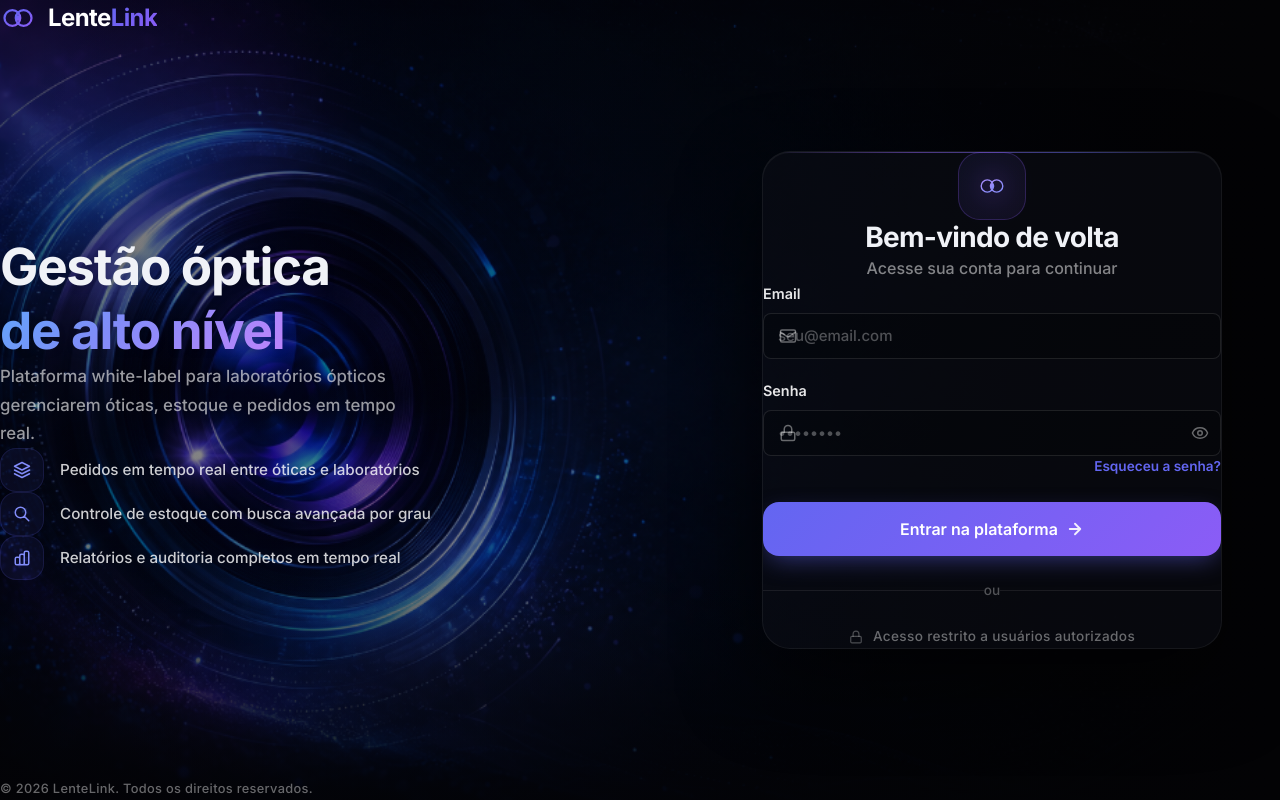
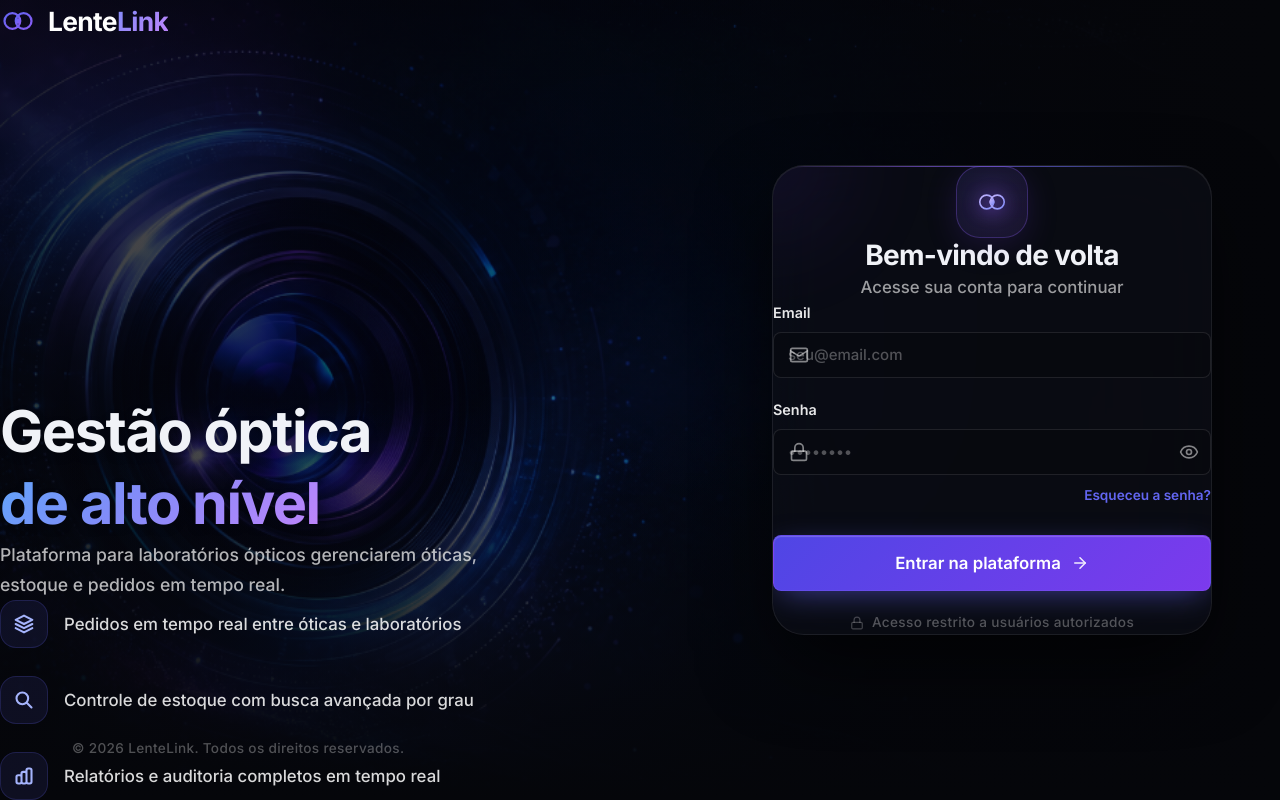
Before and after one commit to MKALLENBACH/opticallab, a Next.js app: page /login in a window 1280 px wide. Built offline with nearby package versions, Linux system fonts and the light colour scheme.

Commit message:
style: fix input icon overlap and perfect login UI/UX refinement

```diff
--- a/src/app/(auth)/layout.tsx
+++ b/src/app/(auth)/layout.tsx
@@ -6,27 +6,28 @@ export default function AuthLayout({
   children: React.ReactNode;
 }) {
   return (
-    <div className="min-h-screen flex relative overflow-hidden bg-[#030305]">
+    <div className="min-h-screen flex flex-col lg:flex-row relative overflow-hidden bg-[#05060A]">
       {/* ─── Full Background Image ─── */}
       <div className="fixed inset-0 pointer-events-none z-0">
         <Image
           src="/bg-login.png"
           alt="Background"
           fill
-          className="object-cover object-[70%_center] lg:object-[25%_center] opacity-90 mix-blend-screen"
+          className="object-cover object-[70%_center] lg:object-[25%_center] opacity-80 mix-blend-screen"
           quality={100}
           priority
         />
         {/* Soft overlay to guarantee contrast and blending */}
-        <div className="absolute inset-0 bg-[radial-gradient(circle_at_center,transparent_0%,rgba(3,3,5,0.6)_100%)]" />
-        <div className="absolute inset-0 bg-gradient-to-r from-transparent via-[rgba(3,3,5,0.4)] to-[#030305] lg:to-[#030305]" />
+        <div className="absolute inset-0 bg-[radial-gradient(circle_at_center,transparent_0%,rgba(5,6,10,0.7)_100%)]" />
 
-        {/* Extra dark gradient from bottom for footer legibility */}
-        <div className="absolute bottom-0 left-0 right-0 h-[30vh] bg-gradient-to-t from-[#030305] to-transparent opacity-80" />
+        {/* Gradients to fade out the image on the right for the card and ensure legibility */}
+        <div className="absolute inset-0 bg-gradient-to-r from-[rgba(5,6,10,0.4)] via-[rgba(5,6,10,0.3)] to-[#05060A] lg:to-[#05060A]" />
+        <div className="absolute inset-0 bg-gradient-to-t from-[#05060A] via-transparent to-[rgba(5,6,10,0.2)] lg:to-transparent" />
       </div>
 
       {/* ─── Left Panel: Content ─── */}
-      <div className="hidden lg:flex lg:flex-col lg:w-[50%] xl:w-[55%] flex-shrink-0 relative z-10 px-12 xl:px-20 py-14 justify-between">
+      {/* Hidden on mobile completely? No, user said "Priorizar o card de login. Reduzir ou ocultar elementos decorativos se necessário." Let's keep it hidden on mobile and let the card take over, or show a simplified logo. The logo is inside the card container on mobile. So hiding left panel on mobile is perfect. */}
+      <div className="hidden lg:flex lg:flex-col lg:w-[50%] xl:w-[55%] flex-shrink-0 relative z-10 px-12 xl:px-[72px] py-14 justify-between">
 
         {/* Logo top-left */}
         <div className="flex items-center gap-3">
@@ -41,17 +42,17 @@ export default function AuthLayout({
             <circle cx="42" cy="32" r="14" stroke="url(#ll-g1)" strokeWidth="4" fill="none"/>
             <circle cx="32" cy="32" r="5" fill="url(#ll-g1)"/>
           </svg>
-          <span className="font-bold text-2xl tracking-tight">
+          <span className="font-bold text-[1.65rem] tracking-tight">
             <span style={{ color: '#fff' }}>Lente</span>
-            <span style={{ background: 'linear-gradient(135deg,#6366f1,#8b5cf6)', WebkitBackgroundClip: 'text', WebkitTextFillColor: 'transparent' }}>Link</span>
+            <span style={{ background: 'linear-gradient(135deg,#818cf8,#c084fc)', WebkitBackgroundClip: 'text', WebkitTextFillColor: 'transparent' }}>Link</span>
           </span>
         </div>
 
         {/* Text Content */}
-        <div className="max-w-[500px] mt-auto mb-[12vh]">
+        <div className="w-full max-w-[560px] mt-auto mb-[12vh] flex flex-col">
           <h1
-            className="text-white font-extrabold leading-[1.05] mb-6 tracking-tight drop-shadow-md"
-            style={{ fontSize: 'clamp(2.5rem, 4vw, 3.8rem)' }}
+            className="text-white font-extrabold leading-[1.1] mb-6 tracking-tight drop-shadow-lg"
+            style={{ fontSize: 'clamp(2.5rem, 4.5vw, 4rem)' }}
           >
             Gestão óptica<br />
             <span style={{
@@ -62,11 +63,11 @@ export default function AuthLayout({
               de alto nível
             </span>
           </h1>
-          <p className="text-white/60 text-[1.05rem] leading-relaxed mb-10 max-w-[420px] font-medium">
-            Plataforma white-label para laboratórios ópticos gerenciarem óticas, estoque e pedidos em tempo real.
+          <p className="text-white/70 text-[1.1rem] leading-relaxed mb-12 max-w-[480px] font-medium">
+            Plataforma para laboratórios ópticos gerenciarem óticas, estoque e pedidos em tempo real.
           </p>
 
-          <ul className="space-y-6">
+          <ul className="flex flex-col gap-7">
             {[
               { text: 'Pedidos em tempo real entre óticas e laboratórios', icon: 'M12 2L2 7l10 5 10-5-10-5zM2 17l10 5 10-5M2 12l10 5 10-5' },
               { text: 'Controle de estoque com busca avançada por grau', icon: 'M21 21l-6-6m2-5a7 7 0 11-14 0 7 7 0 0114 0z' },
@@ -74,31 +75,33 @@ export default function AuthLayout({
             ].map((feat, i) => (
               <li key={i} className="flex items-center gap-4 group">
                 <div
-                  className="w-11 h-11 rounded-xl flex items-center justify-center flex-shrink-0 transition-all duration-300 group-hover:scale-105 group-hover:shadow-[0_0_15px_rgba(99,102,241,0.3)]"
-                  style={{ background: 'rgba(99,102,241,0.08)', border: '1px solid rgba(99,102,241,0.15)' }}
+                  className="w-12 h-12 rounded-xl flex items-center justify-center flex-shrink-0 transition-all duration-300 group-hover:scale-105 group-hover:shadow-[0_0_20px_rgba(99,102,241,0.25)] relative"
+                  style={{ background: 'rgba(99,102,241,0.1)', border: '1px solid rgba(99,102,241,0.2)' }}
                 >
-                  <svg xmlns="http://www.w3.org/2000/svg" width="18" height="18" viewBox="0 0 24 24" fill="none" stroke="#818cf8" strokeWidth="2" strokeLinecap="round" strokeLinejoin="round">
+                  <div className="absolute inset-0 bg-white/5 opacity-0 group-hover:opacity-100 rounded-xl transition-opacity" />
+                  <svg xmlns="http://www.w3.org/2000/svg" width="20" height="20" viewBox="0 0 24 24" fill="none" stroke="#a5b4fc" strokeWidth="2.5" strokeLinecap="round" strokeLinejoin="round" className="relative z-10">
                     <path d={feat.icon}/>
                   </svg>
                 </div>
-                <span className="text-white/80 text-[0.95rem] font-medium leading-tight">{feat.text}</span>
+                <span className="text-white/85 text-[1.05rem] font-medium leading-tight group-hover:text-white transition-colors">{feat.text}</span>
               </li>
             ))}
           </ul>
         </div>
 
-        {/* Footer */}
-        <p className="text-white/40 text-[0.8rem] font-medium tracking-wide">
-          © {new Date().getFullYear()} LenteLink. Todos os direitos reservados.
-        </p>
       </div>
 
       {/* ─── Right Panel: Form ─── */}
-      <div className="flex-1 flex flex-col justify-center items-center px-6 py-12 sm:px-12 relative z-10 animate-fade-in">
-        <div className="w-full max-w-[460px]">
+      <div className="flex-1 flex flex-col justify-center items-center px-6 py-12 sm:px-12 relative z-10 w-full min-h-screen lg:min-h-0">
+        <div className="w-full max-w-[440px] relative">
           {children}
         </div>
       </div>
+
+      {/* Absolute positioned Footer to attach to the bottom left properly on desktop */}
+      <p className="absolute bottom-6 left-6 lg:bottom-10 lg:left-12 xl:left-[72px] text-white/30 text-[0.85rem] font-medium tracking-wide z-10 hidden lg:block">
+        © {new Date().getFullYear()} LenteLink. Todos os direitos reservados.
+      </p>
     </div>
   );
 }
--- a/src/app/(auth)/login/page.tsx
+++ b/src/app/(auth)/login/page.tsx
@@ -7,11 +7,11 @@ export const metadata = {
 
 export default function LoginPage() {
   return (
-    <div className="w-full">
+    <div className="w-full relative z-20">
 
       {/* Mobile-only logo */}
       <div className="lg:hidden mb-10 flex justify-center items-center gap-3">
-        <svg xmlns="http://www.w3.org/2000/svg" width="32" height="32" viewBox="0 0 64 64" fill="none">
+        <svg xmlns="http://www.w3.org/2000/svg" width="36" height="36" viewBox="0 0 64 64" fill="none">
           <defs>
             <linearGradient id="ll-mob" x1="0%" y1="0%" x2="100%" y2="100%">
               <stop offset="0%" stopColor="#6366f1"/>
@@ -22,7 +22,7 @@ export default function LoginPage() {
           <circle cx="42" cy="32" r="14" stroke="url(#ll-mob)" strokeWidth="4" fill="none"/>
           <circle cx="32" cy="32" r="5" fill="url(#ll-mob)"/>
         </svg>
-        <span className="font-bold text-2xl tracking-tight">
+        <span className="font-bold text-[1.75rem] tracking-tight">
           <span style={{ color: '#fff' }}>Lente</span>
           <span style={{ background: 'linear-gradient(135deg,#6366f1,#8b5cf6)', WebkitBackgroundClip: 'text', WebkitTextFillColor: 'transparent' }}>Link</span>
         </span>
@@ -30,36 +30,43 @@ export default function LoginPage() {
 
       {/* Premium Glass card */}
       <div
-        className="rounded-[28px] overflow-hidden relative"
+        className="rounded-[32px] overflow-hidden relative w-full"
         style={{
-          background: 'rgba(15, 17, 26, 0.45)',
-          border: '1px solid rgba(255, 255, 255, 0.06)',
-          boxShadow: '0 32px 80px rgba(0, 0, 0, 0.5), inset 0 1px 0 rgba(255, 255, 255, 0.05)',
-          backdropFilter: 'blur(32px)',
+          background: 'rgba(16, 18, 27, 0.55)',
+          border: '1px solid rgba(255, 255, 255, 0.08)',
+          boxShadow: '0 32px 80px -10px rgba(0, 0, 0, 0.7), inset 0 1px 0 rgba(255, 255, 255, 0.07)',
+          backdropFilter: 'blur(40px)',
         }}
       >
         {/* Soft top gradient line for depth */}
         <div
-          className="absolute top-0 left-0 right-0 h-[1px] opacity-60"
+          className="absolute top-0 left-0 right-0 h-[1px] opacity-70"
           style={{ background: 'linear-gradient(90deg, transparent, rgba(139, 92, 246, 0.8), rgba(99, 102, 241, 0.8), transparent)' }}
         />
 
-        <div className="px-8 py-10 sm:p-12">
+        {/* Dynamic Inner Glow */}
+        <div
+          className="absolute -top-32 -left-32 w-64 h-64 rounded-full pointer-events-none opacity-20"
+          style={{ background: 'radial-gradient(circle, rgba(124, 58, 237, 0.5) 0%, transparent 70%)', filter: 'blur(40px)' }}
+        />
+
+        <div className="px-8 py-10 sm:px-12 sm:py-14 relative z-10">
 
           {/* Icon */}
           <div className="flex justify-center mb-8">
             <div
-              className="w-[68px] h-[68px] rounded-[22px] flex items-center justify-center relative group"
+              className="w-[72px] h-[72px] rounded-[24px] flex items-center justify-center relative group"
               style={{
-                background: 'linear-gradient(135deg, rgba(99,102,241,0.08) 0%, rgba(139,92,246,0.08) 100%)',
-                border: '1px solid rgba(139,92,246,0.25)',
+                background: 'linear-gradient(135deg, rgba(99,102,241,0.12) 0%, rgba(139,92,246,0.12) 100%)',
+                border: '1px solid rgba(139,92,246,0.3)',
+                boxShadow: '0 8px 32px rgba(124, 58, 237, 0.15)',
               }}
             >
-              <div className="absolute inset-0 rounded-[22px] opacity-60 bg-[radial-gradient(circle_at_center,rgba(139,92,246,0.3)_0%,transparent_60%)] blur-md transition-opacity duration-500 group-hover:opacity-100" />
-              <svg xmlns="http://www.w3.org/2000/svg" width="30" height="30" viewBox="0 0 64 64" fill="none" className="relative z-10">
+              <div className="absolute inset-0 rounded-[24px] opacity-70 bg-[radial-gradient(circle_at_center,rgba(139,92,246,0.4)_0%,transparent_60%)] blur-md transition-opacity duration-500 group-hover:opacity-100" />
+              <svg xmlns="http://www.w3.org/2000/svg" width="34" height="34" viewBox="0 0 64 64" fill="none" className="relative z-10 drop-shadow-[0_2px_8px_rgba(139,92,246,0.6)]">
                 <defs>
                   <linearGradient id="ll-icon" x1="0%" y1="0%" x2="100%" y2="100%">
-                    <stop offset="0%" stopColor="#a78bfa"/>
+                    <stop offset="0%" stopColor="#c4b5fd"/>
                     <stop offset="100%" stopColor="#818cf8"/>
                   </linearGradient>
                 </defs>
@@ -72,10 +79,10 @@ export default function LoginPage() {
 
           {/* Headline */}
           <div className="text-center mb-10">
-            <h2 className="text-[1.6rem] sm:text-[1.8rem] font-extrabold text-white tracking-tight mb-2">
+            <h2 className="text-[1.75rem] font-extrabold text-white tracking-tight mb-3">
               Bem-vindo de volta
             </h2>
-            <p className="text-white/50 text-[1rem] font-medium">
+            <p className="text-white/60 text-[1.05rem] font-medium">
               Acesse sua conta para continuar
             </p>
           </div>
@@ -85,6 +92,13 @@ export default function LoginPage() {
 
         </div>
       </div>
+
+      {/* Footer for mobile only, shown outside the card */}
+      <div className="lg:hidden mt-8 text-center">
+        <p className="text-white/30 text-[0.85rem] font-medium tracking-wide">
+          © {new Date().getFullYear()} LenteLink.<br />Todos os direitos reservados.
+        </p>
+      </div>
     </div>
   );
 }
--- a/src/app/layout.tsx
+++ b/src/app/layout.tsx
@@ -3,7 +3,7 @@ import './globals.css';
 
 export const metadata: Metadata = {
   title: 'LenteLink - Gestão para Laboratórios Ópticos',
-  description: 'Sistema B2B white-label para gestão de pedidos e estoque de laboratórios ópticos e óticas.',
+  description: 'Sistema B2B para gestão de pedidos e estoque de laboratórios ópticos e óticas.',
 };
 
 export default function RootLayout({
--- a/src/components/auth/LoginForm.tsx
+++ b/src/components/auth/LoginForm.tsx
@@ -4,7 +4,7 @@ import { useState } from 'react';
 import { loginAction } from '@/actions/auth';
 import { Input } from '@/components/ui/Input';
 import { Button } from '@/components/ui/Button';
-import { Eye, EyeOff, Mail, Lock, AlertCircle } from 'lucide-react';
+import { Eye, EyeOff, Mail, Lock, AlertCircle, ArrowRight } from 'lucide-react';
 
 export function LoginForm() {
   const [error, setError] = useState<string | null>(null);
@@ -44,30 +44,30 @@ export function LoginForm() {
           --color-primary-light: rgba(129,140,248,0.2);
         }
         .auth-btn-gradient {
-          background: linear-gradient(135deg, #6366f1 0%, #8b5cf6 100%) !important;
-          border: none !important;
-          box-shadow: 0 8px 24px -6px rgba(99, 102, 241, 0.5) !important;
-          transition: all 0.3s ease !important;
+          background: linear-gradient(135deg, #4f46e5 0%, #7c3aed 100%) !important;
+          border: 1px solid rgba(139, 92, 246, 0.3) !important;
+          box-shadow: 0 8px 32px -8px rgba(99, 102, 241, 0.6), inset 0 1px 1px rgba(255,255,255,0.2) !important;
+          transition: all 0.3s cubic-bezier(0.4, 0, 0.2, 1) !important;
         }
-        .auth-btn-gradient:hover {
-          box-shadow: 0 12px 28px -6px rgba(99, 102, 241, 0.65) !important;
+        .auth-btn-gradient:hover:not(:disabled) {
+          box-shadow: 0 12px 36px -8px rgba(99, 102, 241, 0.8), inset 0 1px 1px rgba(255,255,255,0.3) !important;
           transform: translateY(-2px);
-          filter: brightness(1.1);
+          filter: brightness(1.05);
         }
       `}} />
-      <form onSubmit={handleSubmit} className="flex flex-col gap-6 w-full">
+      <form onSubmit={handleSubmit} className="flex flex-col gap-7 w-full">
         {/* Error banner */}
         {error && (
           <div
-            className="flex items-start gap-3 px-4 py-3 rounded-[12px] border text-sm animate-slide-up"
+            className="flex items-start gap-3 px-4 py-3.5 rounded-[12px] border text-sm animate-slide-up"
             style={{
               background: 'rgba(239,68,68,0.15)',
               borderColor: 'rgba(239,68,68,0.3)',
               color: '#fca5a5',
             }}
           >
-            <AlertCircle size={16} className="flex-shrink-0 mt-0.5" />
-            <span>{error}</span>
+            <AlertCircle size={18} className="flex-shrink-0 mt-0.5" />
+            <span className="font-medium leading-relaxed">{error}</span>
           </div>
         )}
 
@@ -81,11 +81,11 @@ export function LoginForm() {
             placeholder="seu@email.com"
             autoComplete="email"
             disabled={isLoading}
-            leftIcon={<Mail size={18} className="text-white/40" />}
+            leftIcon={<Mail size={20} />}
           />
 
           {/* Password */}
-          <div>
+          <div className="flex flex-col gap-2.5">
             <Input
               label="Senha"
               name="password"
@@ -94,24 +94,24 @@ export function LoginForm() {
               placeholder="••••••••"
               autoComplete="current-password"
               disabled={isLoading}
-              leftIcon={<Lock size={18} className="text-white/40" />}
+              leftIcon={<Lock size={20} />}
               rightElement={
                 <button
                   type="button"
                   onClick={() => setShowPassword(!showPassword)}
                   tabIndex={-1}
-                  className="p-1 hover:text-white transition-colors text-white/40"
+                  className="p-2 -mr-2 hover:text-white transition-colors text-white/50 hover:bg-white/5 rounded-lg"
                   aria-label={showPassword ? 'Ocultar senha' : 'Mostrar senha'}
                 >
-                  {showPassword ? <EyeOff size={18} /> : <Eye size={18} />}
+                  {showPassword ? <EyeOff size={20} /> : <Eye size={20} />}
                 </button>
               }
             />
             {/* Forgot password */}
-            <div className="flex justify-end mt-3">
+            <div className="flex justify-end">
               <a
                 href="#"
-                className="text-[0.85rem] font-semibold text-indigo-400 hover:text-indigo-300 transition-colors"
+                className="text-[0.85rem] font-semibold text-indigo-400 hover:text-indigo-300 transition-colors py-1 px-1 rounded-md hover:bg-white/5"
               >
                 Esqueceu a senha?
               </a>
@@ -119,36 +119,29 @@ export function LoginForm() {
           </div>
         </div>
 
-        {/* Submit */}
+        {/* Submit Area */}
+        <div className="flex flex-col gap-5 mt-2">
           <Button
             type="submit"
             size="lg"
             isLoading={isLoading}
-          className="w-full mt-2 auth-btn-gradient text-white rounded-xl h-[54px] font-bold text-[1rem] flex items-center justify-center gap-2"
+            className="w-full auth-btn-gradient text-white rounded-[14px] h-[56px] font-bold text-[1.05rem] flex items-center justify-center gap-2.5 group"
           >
             {isLoading ? 'Entrando...' : (
               <>
                 Entrar na plataforma
-              <svg xmlns="http://www.w3.org/2000/svg" width="18" height="18" viewBox="0 0 24 24" fill="none" stroke="currentColor" strokeWidth="2.5" strokeLinecap="round" strokeLinejoin="round" className="ml-1 opacity-90">
-                <path d="M5 12h14M12 5l7 7-7 7"/>
-              </svg>
+                <ArrowRight size={18} className="opacity-90 group-hover:translate-x-1 transition-transform" />
               </>
             )}
           </Button>
 
-        {/* Divider */}
-        <div className="relative flex items-center py-4">
-          <div className="flex-grow border-t border-white/[0.08]"></div>
-          <span className="flex-shrink-0 mx-4 text-white/30 text-[0.85rem] font-medium">ou</span>
-          <div className="flex-grow border-t border-white/[0.08]"></div>
-        </div>
-
           {/* Footer info */}
-        <div className="flex items-center justify-center gap-2.5 text-white/40">
-          <Lock size={14} className="opacity-70" />
+          <div className="flex items-center justify-center gap-2 text-white/30 pt-1">
+            <Lock size={14} className="opacity-80" />
             <p className="text-[0.85rem] font-medium tracking-wide">
               Acesso restrito a usuários autorizados
             </p>
+          </div>
         </div>
       </form>
     </div>
--- a/src/components/ui/Input.tsx
+++ b/src/components/ui/Input.tsx
@@ -17,14 +17,14 @@ export const Input = forwardRef<HTMLInputElement, InputProps>(
         {label && (
           <label
             htmlFor={inputId}
-            className="text-[0.9rem] font-semibold text-white/90"
+            className="text-[0.9rem] font-semibold text-white/90 ml-1"
           >
             {label}
           </label>
         )}
-        <div className="relative flex items-center">
+        <div className="relative flex items-center w-full">
           {leftIcon && (
-            <span className="absolute left-4 pointer-events-none flex items-center">
+            <span className="absolute left-4 top-1/2 -translate-y-1/2 pointer-events-none flex items-center text-white/50 z-10">
               {leftIcon}
             </span>
           )}
@@ -32,17 +32,17 @@ export const Input = forwardRef<HTMLInputElement, InputProps>(
             id={inputId}
             ref={ref}
             className={`
-              w-full bg-[rgba(15,17,26,0.6)]
-              border border-white/10 rounded-xl
-              px-4 py-3.5 text-[0.95rem] font-medium
+              w-full bg-[rgba(15,17,26,0.5)]
+              border border-white/10 rounded-[14px]
+              py-[14px] text-[0.95rem] font-medium
               text-white
               placeholder:text-white/30
               transition-all duration-300
-              ${leftIcon ? 'pl-[2.75rem]' : ''}
-              ${rightElement ? 'pr-[2.75rem]' : ''}
+              ${leftIcon ? 'pl-12' : 'pl-4'}
+              ${rightElement ? 'pr-12' : 'pr-4'}
               ${error
-                ? 'border-red-500/50 focus:border-red-500 focus:shadow-[0_0_0_4px_rgba(239,68,68,0.1)]'
-                : 'focus:border-indigo-400 focus:shadow-[0_0_24px_rgba(129,140,248,0.2),inset_0_0_0_1px_rgba(129,140,248,0.3)] focus:bg-[rgba(20,22,35,0.8)] hover:border-white/25 hover:bg-[rgba(20,22,35,0.7)]'
+                ? 'border-red-500/50 focus:border-red-500 focus:shadow-[0_0_0_4px_rgba(239,68,68,0.1)] bg-[rgba(239,68,68,0.05)]'
+                : 'focus:border-indigo-400 focus:shadow-[0_0_24px_rgba(129,140,248,0.15),inset_0_0_0_1px_rgba(129,140,248,0.4)] focus:bg-[rgba(20,22,35,0.7)] hover:border-white/25 hover:bg-[rgba(20,22,35,0.6)]'
               }
               disabled:bg-white/5 disabled:text-white/50
               disabled:cursor-not-allowed disabled:opacity-60
@@ -50,21 +50,21 @@ export const Input = forwardRef<HTMLInputElement, InputProps>(
             {...props}
           />
           {rightElement && (
-            <span className="absolute right-3 flex items-center text-[var(--color-text-muted)]">
+            <span className="absolute right-3 top-1/2 -translate-y-1/2 flex items-center z-10">
               {rightElement}
             </span>
           )}
         </div>
         {error && (
-          <span className="text-[0.8125rem] text-[var(--color-error)] font-medium flex items-center gap-1">
-            <svg xmlns="http://www.w3.org/2000/svg" width="12" height="12" viewBox="0 0 24 24" fill="currentColor">
+          <span className="text-[0.8125rem] text-red-400 font-medium flex items-center gap-1.5 ml-1">
+            <svg xmlns="http://www.w3.org/2000/svg" width="14" height="14" viewBox="0 0 24 24" fill="currentColor">
               <path d="M12 2C6.48 2 2 6.48 2 12s4.48 10 10 10 10-4.48 10-10S17.52 2 12 2zm1 15h-2v-2h2v2zm0-4h-2V7h2v6z"/>
             </svg>
             {error}
           </span>
         )}
         {!error && helperText && (
-          <span className="text-[0.8125rem] text-[var(--color-text-muted)]">{helperText}</span>
+          <span className="text-[0.8125rem] text-white/40 ml-1">{helperText}</span>
         )}
       </div>
     );
```
Lines whose indentation alone changed are shown as unchanged.
